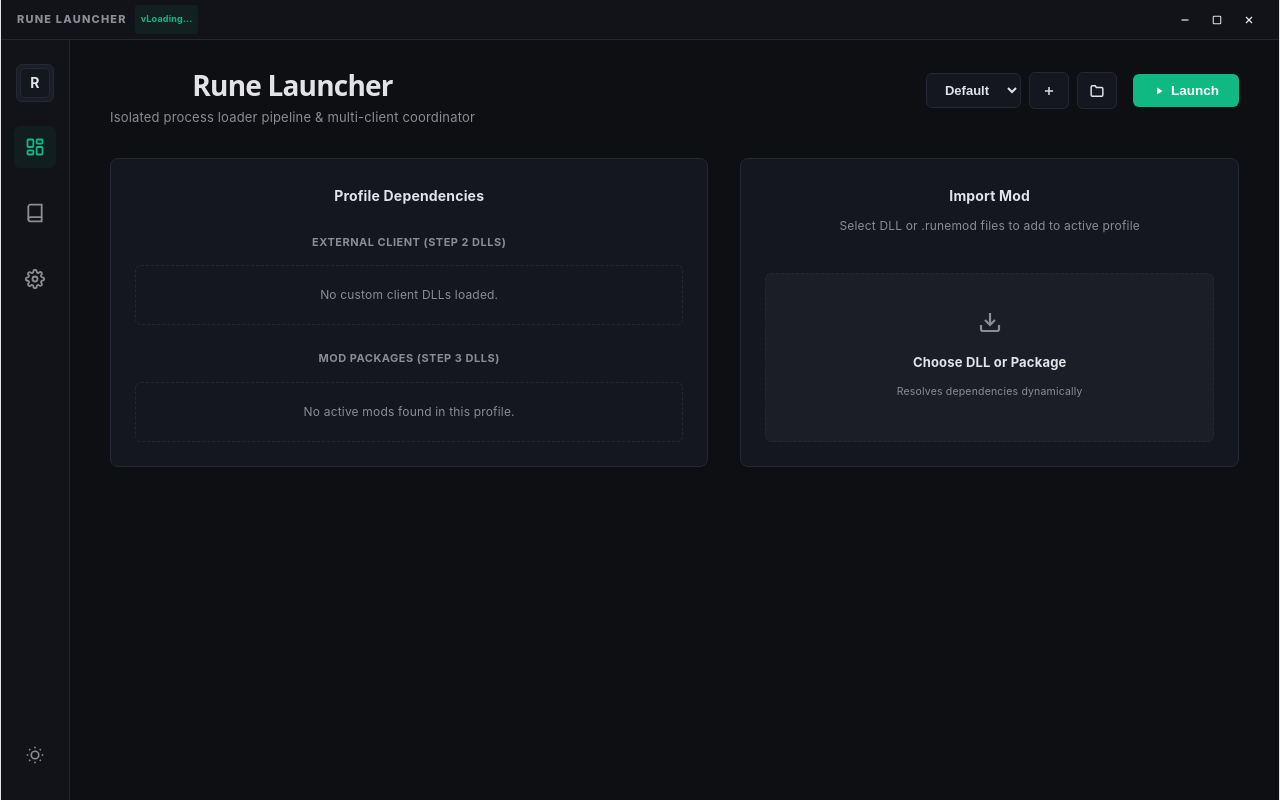
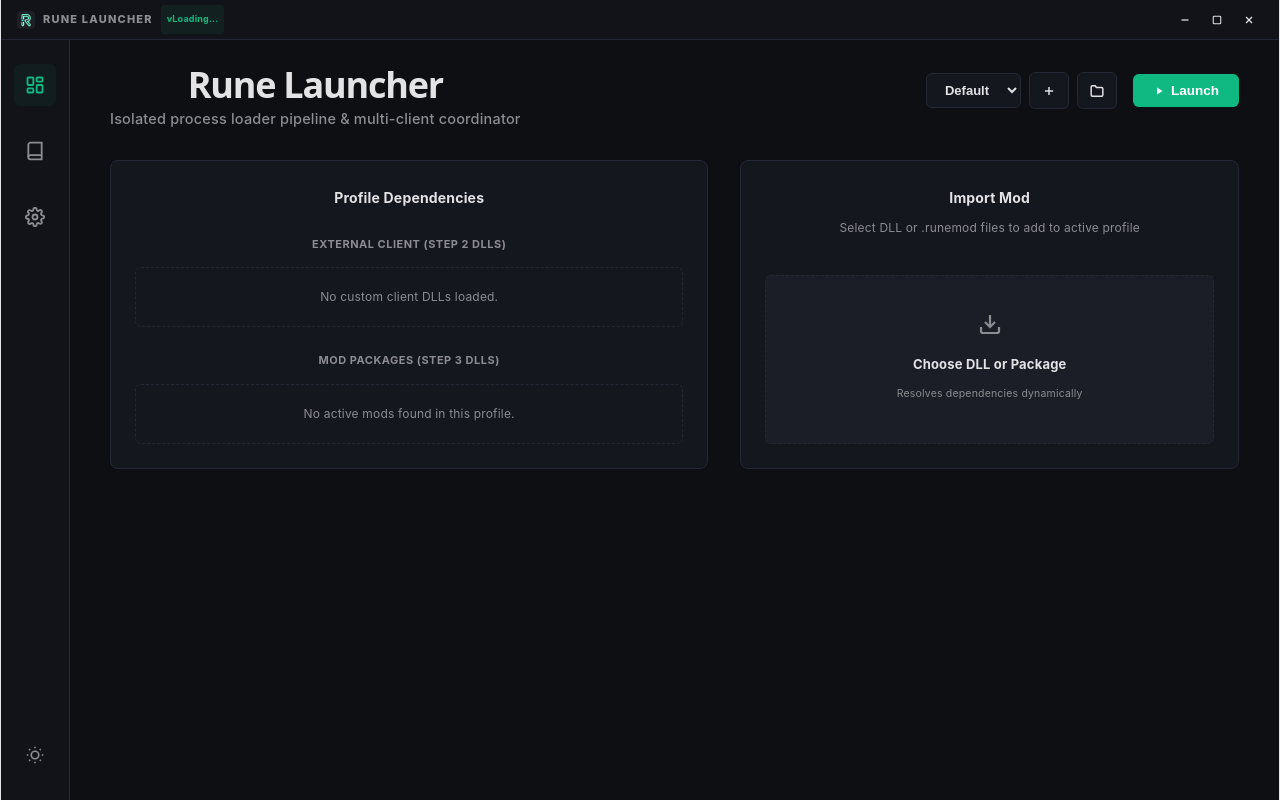
Before and after one commit to Valcyle/Rune-Launcher, a React (Vite) app in the folder ui/: page / in a window 1280 px wide. Built offline with nearby package versions, Linux system fonts and the light colour scheme.

Commit message:
logo change and main text size

```diff
--- a/ui/src/components/Sidebar.tsx
+++ b/ui/src/components/Sidebar.tsx
@@ -21,34 +21,6 @@ export default function Sidebar({ activeTab, setActiveTab, theme, setTheme, colo
       transition: 'background-color 0.3s'
     }}>
       <div style={{ display: 'flex', flexDirection: 'column', gap: '24px', alignItems: 'center' }}>
-        {/* Logo */}
-        <div style={{
-          width: '36px',
-          height: '36px',
-          borderRadius: '6px',
-          border: `1px solid ${colors.border}`,
-          backgroundColor: colors.panel,
-          display: 'flex',
-          alignItems: 'center',
-          justifyContent: 'center',
-          cursor: 'pointer'
-        }}>
-          <div style={{
-            width: '28px',
-            height: '28px',
-            backgroundColor: colors.surface,
-            border: `1px solid ${colors.border}`,
-            borderRadius: '5px',
-            display: 'flex',
-            alignItems: 'center',
-            justifyContent: 'center',
-            fontWeight: 700,
-            fontSize: '14px',
-            color: colors.text
-          }}>
-            R
-          </div>
-        </div>
 
         {/* Dashboard Tab Icon */}
         <button
--- a/ui/src/components/TitleBar.tsx
+++ b/ui/src/components/TitleBar.tsx
@@ -59,6 +59,17 @@ export default function TitleBar({ theme, colors, sendMessageToHost, appVersion
           cursor: 'default'
         }}
       >
+        {/* Tiny App Logo Icon */}
+        <img
+          src="/app.png"
+          alt="Rune Logo"
+          style={{
+            width: '18px',
+            height: '18px',
+            borderRadius: '4px',
+            display: 'block'
+          }}
+        />
         <span style={{
           fontSize: '11px',
           fontWeight: 800,
--- a/ui/src/pages/Dashboard.tsx
+++ b/ui/src/pages/Dashboard.tsx
@@ -65,15 +65,15 @@ export default function Dashboard({
       <div style={{ display: 'flex', justifyContent: 'space-between', alignItems: 'flex-start' }}>
         <div>
           <h1 style={{
-            fontSize: '28px',
+            fontSize: '36px',
             fontWeight: 800,
-            margin: '0 0 6px 0',
-            letterSpacing: '-0.8px',
+            margin: '0 0 8px 0',
+            letterSpacing: '-1.2px',
             color: colors.text
           }}>
             Rune Launcher
           </h1>
-          <p style={{ color: colors.textMuted, fontSize: '13px', margin: 0 }}>
+          <p style={{ color: colors.textMuted, fontSize: '14.5px', margin: 0, fontWeight: 500 }}>
             Isolated process loader pipeline & multi-client coordinator
           </p>
         </div>
```
Also changed, not shown: ui/public/app.png (added), 1 other file (tests, documents, lock files or other folders).
